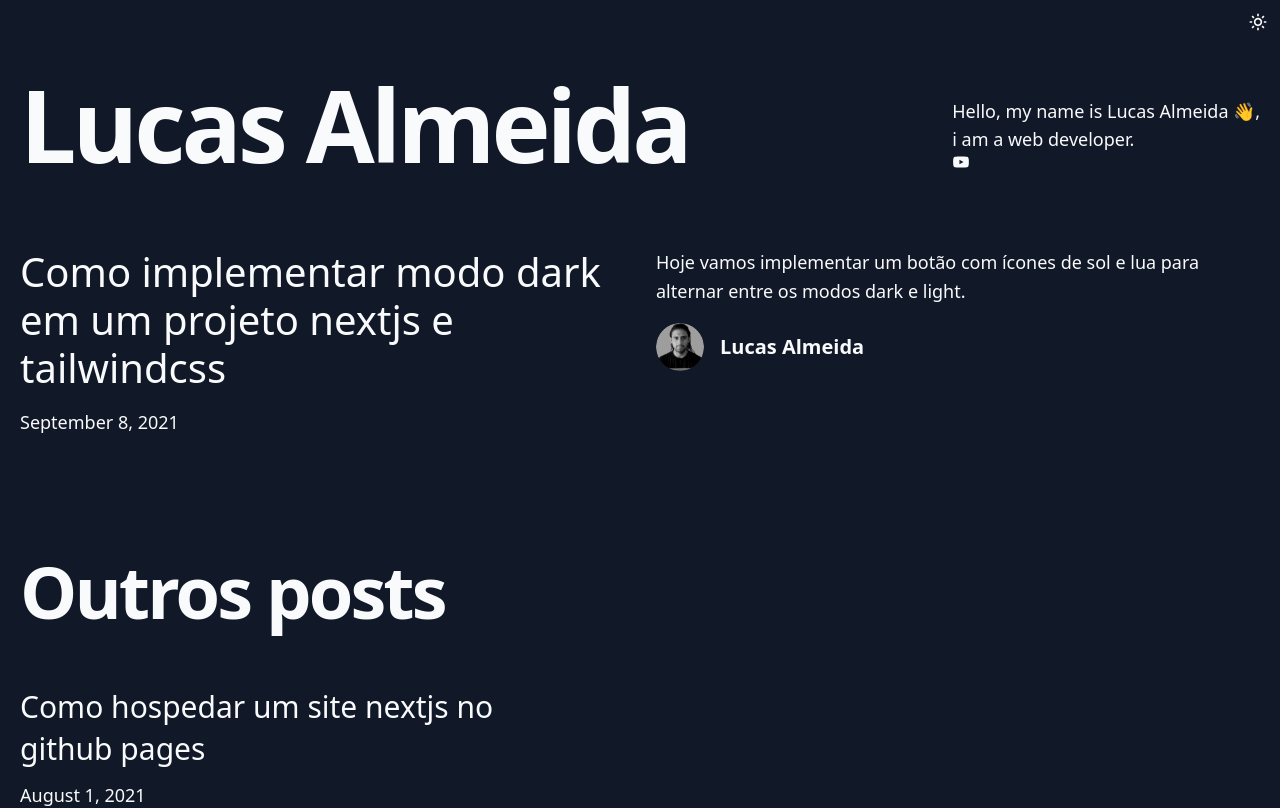
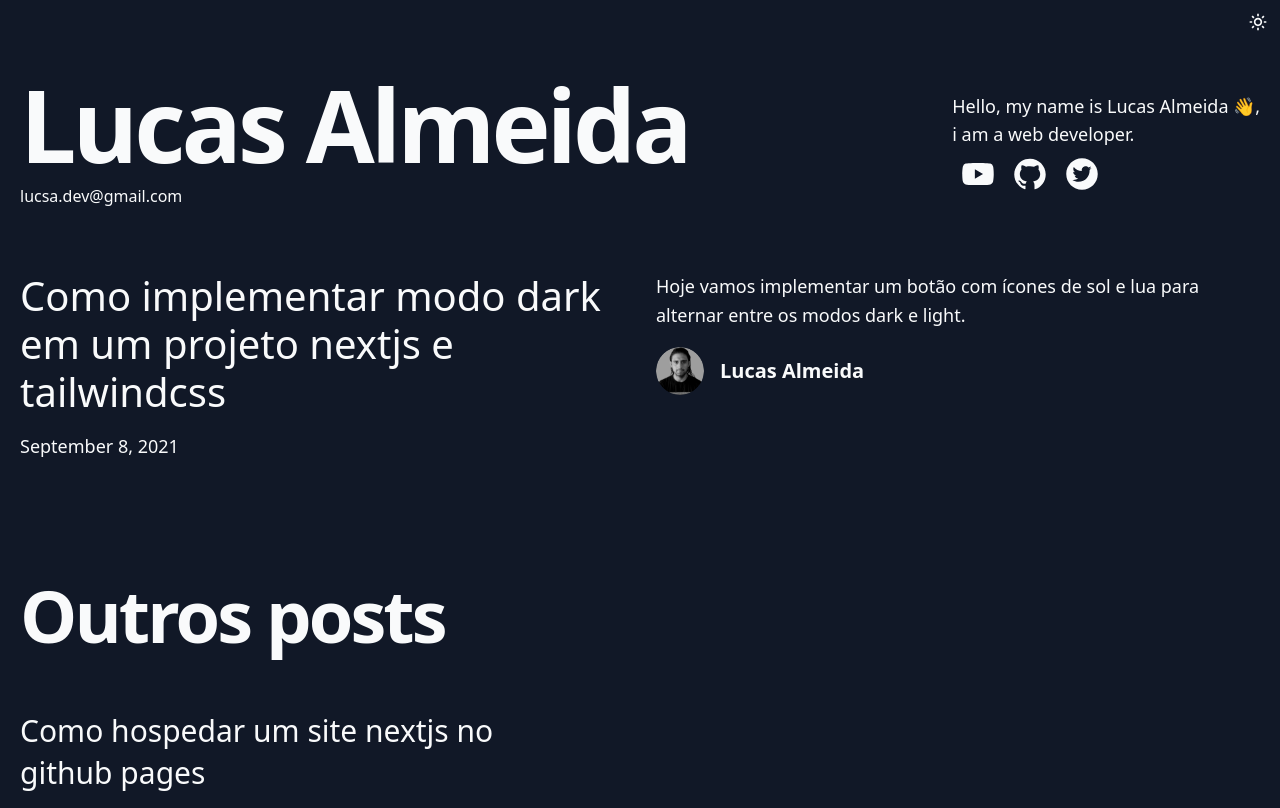
Before and after one commit to lucsa-dev/blog, a Next.js app: page /blog/ in a window 1280 px wide. Shown: the top 808 px of the page. Built offline with nearby package versions, Linux system fonts and the light colour scheme.

Commit message:
feat: add email and social icons

```diff
--- a/components/intro.tsx
+++ b/components/intro.tsx
@@ -1,4 +1,4 @@
-import { AiFillYoutube } from "react-icons/ai";
+import { AiFillGithub, AiFillTwitterCircle, AiFillYoutube } from "react-icons/ai";
 import { motion } from 'framer-motion';
 import Avatar from "./avatar";
 
@@ -18,16 +18,21 @@ const Intro = () => {
           }
         },
       }}>
-        <h1 className="text-5xl md:text-8xl font-bold tracking-tighter leading-tight md:pr-8">
+        <h1 className="text-5xl md:text-8xl font-bold tracking-tighter leading-tight">
           Lucas Almeida
         </h1>
+        <h4>lucsa.dev@gmail.com</h4>
       </motion.div>
-      <h4 className="text-center md:text-left text-lg mt-5 md:pl-8">
-        Hello, my name is Lucas Almeida 👋,<br /> i am a web developer.
-
-      <a href="" target="_blank"><AiFillYoutube /></a>
-
-      </h4>
+      <div>
+        <div className="mt-5 md:pl-8">
+          <h4 className="text-center md:text-left text-lg">
+            Hello, my name is Lucas Almeida 👋,<br /> i am a web developer.
+          </h4>
+          <a className="float-left text-4xl p-2" href="" target="_blank"><AiFillYoutube /></a>
+          <a className="float-left text-4xl p-2" href="" target="_blank"><AiFillGithub /></a>
+          <a className="float-left text-4xl p-2" href="" target="_blank"><AiFillTwitterCircle /></a>
+        </div>
+      </div>
     </section>
   )
 }
```
